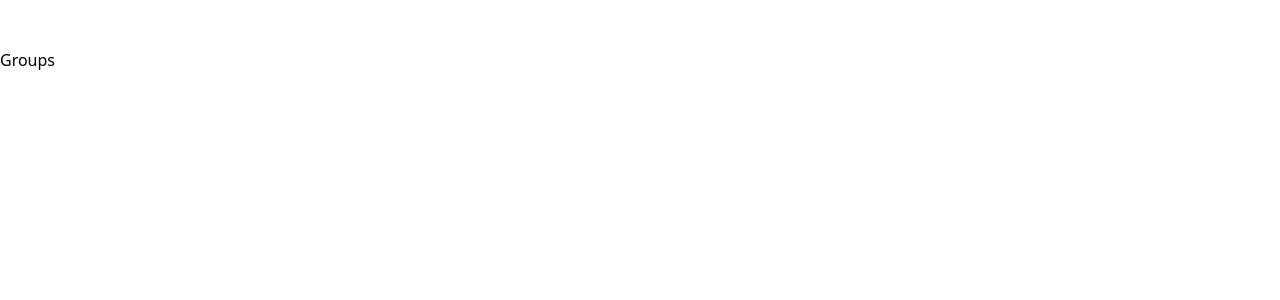
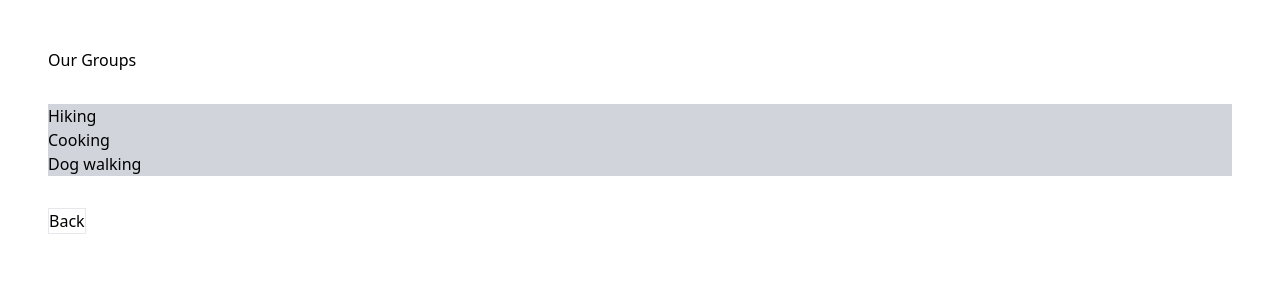
Before and after one commit to chuk-chuk/management-system, a React (Create React App) app: page /groups in a window 1280 px wide. Shown: the top 300 px of the page. Built offline with nearby package versions, Linux system fonts and the light colour scheme.

Commit message:
add user/groups data, list content on the pages

```diff
--- a/src/App.tsx
+++ b/src/App.tsx
@@ -4,7 +4,7 @@ import { Link } from "react-router-dom";
 function App() {
   return (
     <div className="m-20 text-center w-full md:w-3/4 lg:w-1/2">
-      <h1 className="text-2xl text-blue-600">User Management System</h1>
+      <h1 className="py-12 text-2xl text-blue-600">User Management System</h1>
       <nav className="py-2 border-solid border-y-4">
         <Link to="/users">Users</Link> | <Link to="/groups">Groups</Link>
       </nav>
--- a/src/data.ts
+++ b/src/data.ts
@@ -1,3 +1,53 @@
-export const users = []
+export const groups = [
+  {
+    id: "1a6e0804-2bd0-4672-b79d-d97027f9071g",
+    name: "Hiking",
+    description: "Great outdoors",
+    users: ["1a6e0804-2bd0-4672-b79d-d97027f9071u"],
+  },
+  {
+    id: "2a6e0804-2bd0-4672-b79d-d97027f9071g",
+    name: "Cooking",
+    description: "Try new dishes",
+    users: [
+      "2a6e0804-2bd0-4672-b79d-d97027f9071u",
+      "3a6e0804-2bd0-4672-b79d-d97027f9071u",
+    ],
+  },
+  {
+    id: "3a6e0804-2bd0-4672-b79d-d97027f9071g",
+    name: "Dog walking",
+    description: "Take your pet to the park",
+    users: [
+      "3a6e0804-2bd0-4672-b79d-d97027f9071u",
+      "1a6e0804-2bd0-4672-b79d-d97027f9071u",
+    ],
+  },
+];
 
-export const groups = []
+export const users = [
+  {
+    id: "1a6e0804-2bd0-4672-b79d-d97027f9071u",
+    first_name: "Anna",
+    last_name: "Smith",
+    bio: "Lovely, friendly person",
+    groups: [
+      "1a6e0804-2bd0-4672-b79d-d97027f9071g",
+      "2a6e0804-2bd0-4672-b79d-d97027f9071g",
+    ],
+  },
+  {
+    id: "2a6e0804-2bd0-4672-b79d-d97027f9071u",
+    first_name: "Lea",
+    last_name: "Logan",
+    bio: "Hardworking individual",
+    groups: ["1a6e0804-2bd0-4672-b79d-d97027f9071g"],
+  },
+  {
+    id: "3a6e0804-2bd0-4672-b79d-d97027f9071u",
+    first_name: "Adam",
+    last_name: "Great",
+    bio: "Freelance worker, love sports",
+    groups: ["1a6e0804-2bd0-4672-b79d-d97027f9071g"],
+  },
+];
--- a/src/pages/groups/Groups.tsx
+++ b/src/pages/groups/Groups.tsx
@@ -1,9 +1,27 @@
 import React from "react";
+import { useNavigate } from "react-router-dom";
+import { groups } from "../../data";
 
 export function Groups() {
+  const navigate = useNavigate();
+
   return (
-    <main className="py-12">
-      <h2>Groups</h2>
+    <main className="m-12">
+      <h2 className="mb-8">Our Groups</h2>
+      <div className="mb-8">
+        {groups.map((group) => (
+          <div
+            key={group.id}
+            onClick={() => console.log(group)}
+            className="bg-gray-300"
+          >
+            {group.name}
+          </div>
+        ))}
+      </div>
+      <button className="border" onClick={() => navigate("/")}>
+        Back
+      </button>
     </main>
   );
 }
--- a/src/pages/users/Users.tsx
+++ b/src/pages/users/Users.tsx
@@ -1,9 +1,27 @@
 import React from "react";
+import { useNavigate } from "react-router-dom";
+import { users } from "../../data";
 
 export function Users() {
+  const navigate = useNavigate();
+
   return (
-    <main className="py-12">
-      <h2>Users</h2>
+    <main className="m-12">
+      <h2 className="mb-8">Our Users</h2>
+      <div className="mb-8">
+        {users.map((user) => (
+          <div
+            key={user.id}
+            onClick={() => console.log(user)}
+            className="bg-gray-300"
+          >
+            {user.first_name}
+          </div>
+        ))}
+      </div>
+      <button className="border" onClick={() => navigate("/")}>
+        Back
+      </button>
     </main>
   );
 }
```
